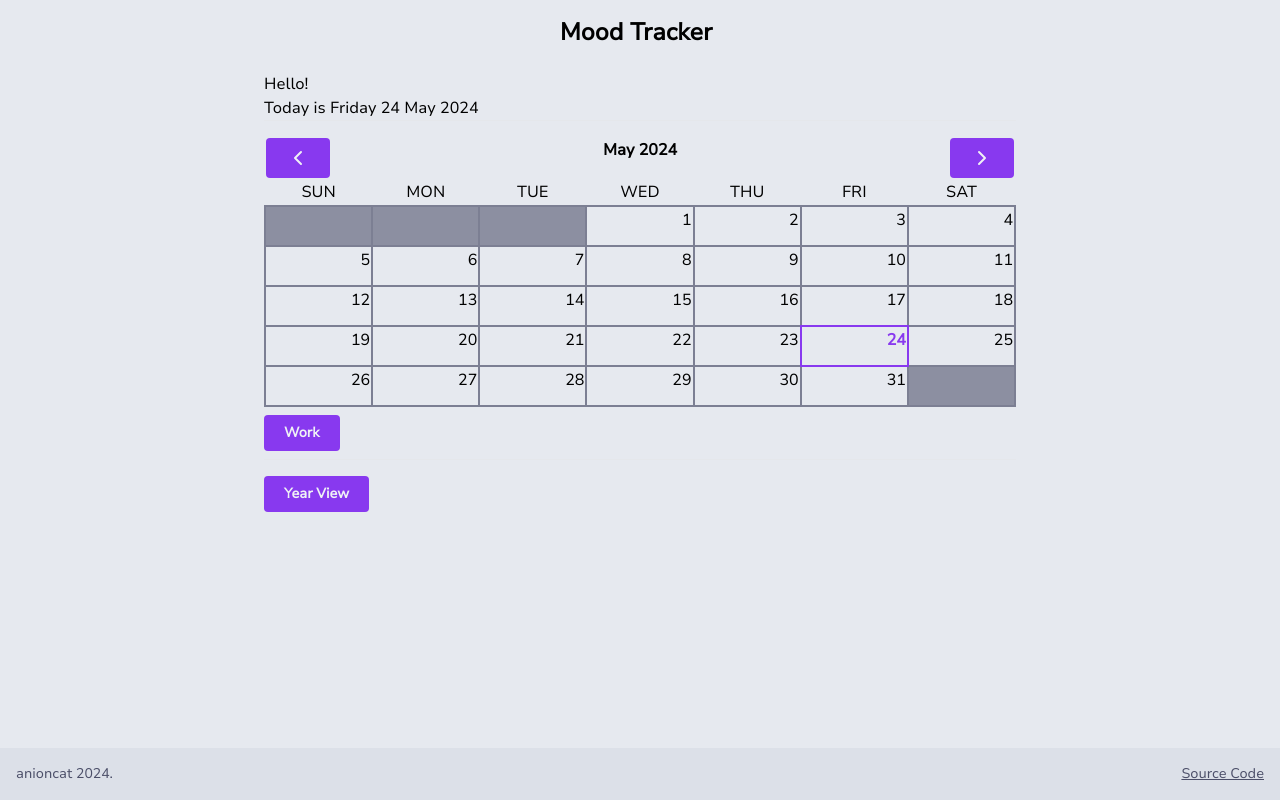
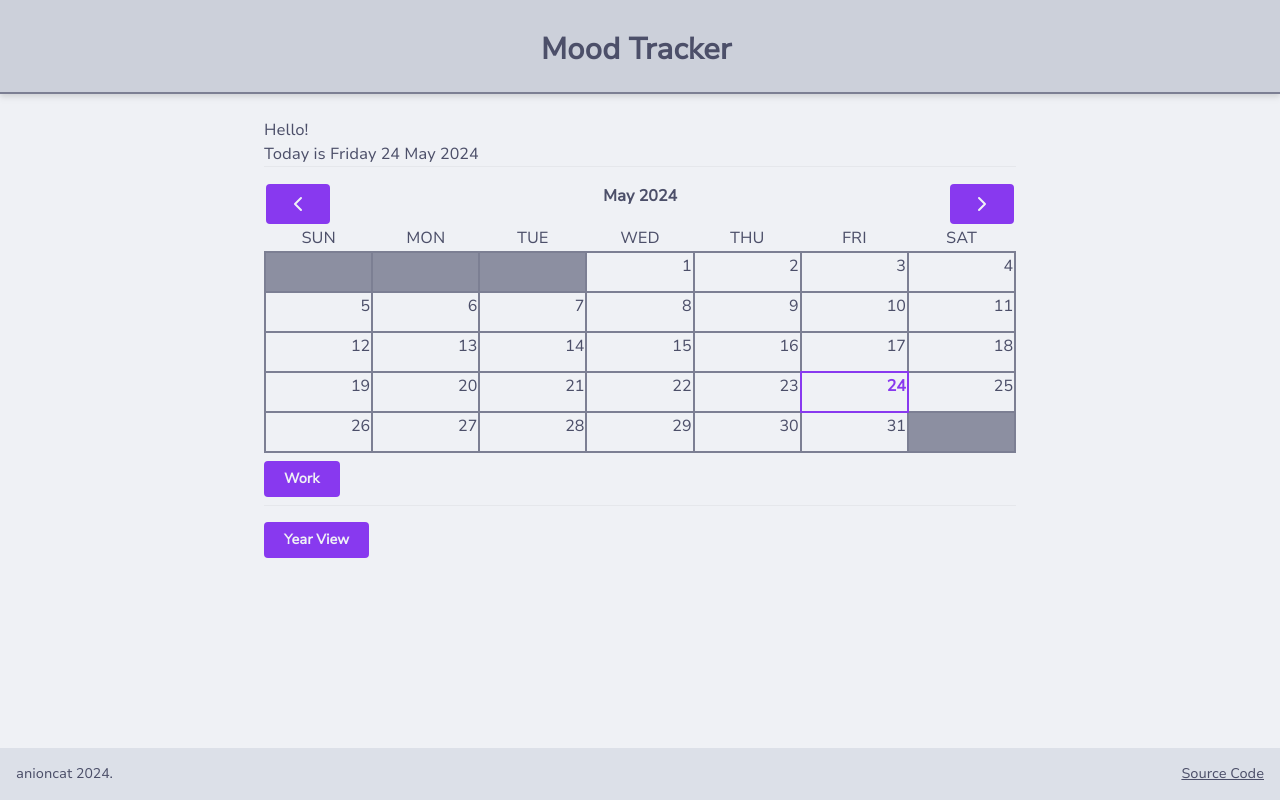
Before and after one commit to anioncat/habit-tracker, a React (Vite) app in the folder frontend/: page / in a window 1280 px wide. Built offline with nearby package versions, Linux system fonts and the light colour scheme.

Commit message:
Make text color the text color

```diff
--- a/frontend/index.html
+++ b/frontend/index.html
@@ -17,7 +17,7 @@
 
     <title>Mood / Habit Tracker</title>
   </head>
-  <body class="bg-mantle">
+  <body class="bg-base">
     <div id="root"></div>
     <script type="module" src="/src/index.tsx"></script>
 
--- a/frontend/public/appStyle.css
+++ b/frontend/public/appStyle.css
@@ -628,8 +628,8 @@ html {
   margin-bottom: 0px;
 }
 
-.mb-4 {
-  margin-bottom: 1rem;
+.mb-2 {
+  margin-bottom: 0.5rem;
 }
 
 .mt-auto {
@@ -676,10 +676,6 @@ html {
   min-height: 3rem;
 }
 
-.min-h-full {
-  min-height: 100%;
-}
-
 .min-h-lvh {
   min-height: 100lvh;
 }
@@ -724,10 +720,6 @@ html {
 
 .resize-none {
   resize: none;
-}
-
-.resize-y {
-  resize: vertical;
 }
 
 .appearance-none {
@@ -800,6 +792,10 @@ html {
   border-width: 2px;
 }
 
+.border-b-2 {
+  border-bottom-width: 2px;
+}
+
 .border-b-4 {
   border-bottom-width: 4px;
 }
@@ -826,10 +822,6 @@ html {
 
 .bg-crust {
   background-color: var(--crust);
-}
-
-.bg-mantle {
-  background-color: var(--mantle);
 }
 
 .bg-overlay-1 {
@@ -864,6 +856,10 @@ html {
   background-color: var(--secondary);
 }
 
+.bg-surface-0 {
+  background-color: var(--surface-0);
+}
+
 .bg-text {
   background-color: var(--text);
 }
@@ -876,19 +872,9 @@ html {
   padding: 1rem;
 }
 
-.px-1 {
-  padding-left: 0.25rem;
-  padding-right: 0.25rem;
-}
-
 .px-2 {
   padding-left: 0.5rem;
   padding-right: 0.5rem;
-}
-
-.px-4 {
-  padding-left: 1rem;
-  padding-right: 1rem;
 }
 
 .px-5 {
@@ -901,23 +887,21 @@ html {
   padding-bottom: 0.5rem;
 }
 
-.py-3 {
-  padding-top: 0.75rem;
-  padding-bottom: 0.75rem;
-}
-
 .py-4 {
   padding-top: 1rem;
   padding-bottom: 1rem;
 }
 
-.px-24 {
-  padding-left: 6rem;
-  padding-right: 6rem;
+.pb-12 {
+  padding-bottom: 3rem;
 }
 
-.pb-12 {
-  padding-bottom: 3rem;
+.pb-4 {
+  padding-bottom: 1rem;
+}
+
+.pt-8 {
+  padding-top: 2rem;
 }
 
 .text-center {
@@ -955,6 +939,10 @@ html {
   color: var(--crust);
 }
 
+.text-inherit {
+  color: inherit;
+}
+
 .text-primary {
   color: var(--primary);
 }
@@ -963,14 +951,13 @@ html {
   color: var(--text);
 }
 
-.filter {
+.drop-shadow-md {
+  --tw-drop-shadow: drop-shadow(0 4px 3px rgb(0 0 0 / 0.07)) drop-shadow(0 2px 2px rgb(0 0 0 / 0.06));
   filter: var(--tw-blur) var(--tw-brightness) var(--tw-contrast) var(--tw-grayscale) var(--tw-hue-rotate) var(--tw-invert) var(--tw-saturate) var(--tw-sepia) var(--tw-drop-shadow);
 }
 
-.transition-shadow {
-  transition-property: box-shadow;
-  transition-timing-function: cubic-bezier(0.4, 0, 0.2, 1);
-  transition-duration: 150ms;
+.filter {
+  filter: var(--tw-blur) var(--tw-brightness) var(--tw-contrast) var(--tw-grayscale) var(--tw-hue-rotate) var(--tw-invert) var(--tw-saturate) var(--tw-sepia) var(--tw-drop-shadow);
 }
 
 .hover\:border-2:hover {
@@ -1007,16 +994,6 @@ html {
 
 .focus\:border-primary:focus {
   border-color: var(--primary);
-}
-
-.focus\:shadow-inner:focus {
-  --tw-shadow: inset 0 2px 4px 0 rgb(0 0 0 / 0.05);
-  --tw-shadow-colored: inset 0 2px 4px 0 var(--tw-shadow-color);
-  box-shadow: var(--tw-ring-offset-shadow, 0 0 #0000), var(--tw-ring-shadow, 0 0 #0000), var(--tw-shadow);
-}
-
-.focus\:outline-0:focus {
-  outline-width: 0px;
 }
 
 .active\:brightness-90:active {
@@ -1080,11 +1057,15 @@ html {
   padding-right: 0.5rem;
 }
 
-.\[\&_h1\]\:text-2xl h1 {
-  font-size: 1.5rem;
-  line-height: 2rem;
+.\[\&_h1\]\:text-3xl h1 {
+  font-size: 1.875rem;
+  line-height: 2.25rem;
 }
 
 .\[\&_h1\]\:font-bold h1 {
   font-weight: 700;
 }
+
+.\[\&_svg\]\:stroke-base svg {
+  stroke: var(--base);
+}
--- a/frontend/src/components/Button.tsx
+++ b/frontend/src/components/Button.tsx
@@ -37,7 +37,7 @@ const Button = ({
   const spacing = `m-0 border-0 rounded inline-flex gap-2 ${
     icon ? 'p-1' : 'py-2 px-5'
   }`
-  const text = 'font-semibold text-sm'
+  const text = 'font-semibold text-sm [&_svg]:stroke-base'
   const alignment = 'justify-center items-center'
   const active = 'active:brightness-90 hover:brightness-110'
   const disabled = `disabled:filter-none ${AppColor.disabledButtonBg} disabled:opacity-80 disabled:cursor-default`
--- a/frontend/src/components/Header.tsx
+++ b/frontend/src/components/Header.tsx
@@ -1,4 +1,5 @@
 import { Link, To } from 'react-router-dom'
+import { AppColor } from '../config/style'
 
 const Header = ({ center, linkTo }: { center?: boolean; linkTo?: To }) => {
   const content = (
@@ -14,10 +15,20 @@ const Header = ({ center, linkTo }: { center?: boolean; linkTo?: To }) => {
   const justify = center ? 'justify-center' : ''
 
   return (
-    <header
-      className={`${justify} flex items-center mb-4 gap-4 select-none [&_a]:text-inherit [&_a]:no-underline [&_a]:flex [&_a]:items-center [&_a]:gap-4 [&_h1]:font-bold [&_h1]:text-2xl [&_h1]:pr-2 [&_h1]:mb-2`}>
-      <HeaderContent></HeaderContent>
-    </header>
+    <>
+      <header
+        className={`
+          ${justify} flex items-center gap-4
+          mb-2 pt-8 pb-4
+          select-none
+          bg-surface-0 text-text
+          border-b-2 ${AppColor.borderColor} drop-shadow-md
+          [&_a]:text-inherit [&_a]:no-underline [&_a]:flex [&_a]:items-center [&_a]:gap-4
+          [&_h1]:font-bold [&_h1]:text-3xl [&_h1]:pr-2 [&_h1]:mb-2
+        `}>
+        <HeaderContent></HeaderContent>
+      </header>
+    </>
   )
 }
 
--- a/frontend/src/components/Main.tsx
+++ b/frontend/src/components/Main.tsx
@@ -1,5 +1,6 @@
 import { HTMLAttributes } from 'react'
 import { AppColor } from '../config/style'
+import { Header } from '.'
 
 interface MainProps extends HTMLAttributes<HTMLElement> {
   wide?: boolean
@@ -8,11 +9,14 @@ interface MainProps extends HTMLAttributes<HTMLElement> {
 const Main = ({ wide, ...props }: MainProps) => {
   const mWidth = wide ? 'max-w-screen-xl' : 'max-w-screen-md'
   return (
-    <main
-      className={`${mWidth} w-full py-4 px-2 box-border my-0 mx-auto pb-12 min-w-[360px] ${AppColor.backgroundColor}`}
-      {...props}>
-      {props.children}
-    </main>
+    <div>
+      <Header center linkTo={'/'}></Header>
+      <main
+        className={`${mWidth} w-full py-4 px-2 box-border my-0 mx-auto pb-12 min-w-[360px] ${AppColor.backgroundColor} text-text`}
+        {...props}>
+        {props.children}
+      </main>
+    </div>
   )
 }
 
--- a/frontend/src/components/MonthView.tsx
+++ b/frontend/src/components/MonthView.tsx
@@ -131,7 +131,7 @@ const MonthView = ({ initialTime: inTime }: MonthViewProps) => {
   }
 
   const WeekDayLink = ({ children }: { children: React.ReactNode }) => (
-    <div className={`w-full h-full select-none`}>{children}</div>
+    <div className={`w-full h-full select-none text-inherit`}>{children}</div>
   )
 
   return (
--- a/frontend/src/config/style.ts
+++ b/frontend/src/config/style.ts
@@ -24,7 +24,7 @@ export const AppColor = {
   disabledBg: 'bg-overlay-1',
 
   // Background
-  backgroundColor: 'bg-mantle',
+  backgroundColor: 'bg-base',
 
   // Primary
   primaryText: 'text-primary',
--- a/frontend/src/config/styles/catppuccin-latte.ts
+++ b/frontend/src/config/styles/catppuccin-latte.ts
@@ -1,6 +1,6 @@
-import { ITheme } from './utils'
+import { Theme } from './utils'
 
-const CatppucinLatte: ITheme = {
+const CatppucinLatte: Theme = {
   primary: '#8839ef', // Mauve
   secondary: '#dc8a78', // Rosewater
   score0: '#d20f39', // Red
--- a/frontend/src/config/styles/index.ts
+++ b/frontend/src/config/styles/index.ts
@@ -1,9 +1,9 @@
 import CatppuccinLatte from './catppuccin-latte'
-import { applyTheme, IThemes } from './utils'
+import { applyTheme, Themes } from './utils'
 
 export const DEFAULT_THEME: string = 'catppuccin-latte'
 
-export const themes: IThemes = {
+export const themes: Themes = {
   'catppuccin-latte': CatppuccinLatte,
 }
 
--- a/frontend/src/config/styles/utils.ts
+++ b/frontend/src/config/styles/utils.ts
@@ -1,6 +1,6 @@
 import { themes } from '.'
 
-export interface ITheme {
+export interface Theme {
   primary: string
   secondary: string
   score0: string
@@ -22,15 +22,15 @@ export interface ITheme {
   crust: string
 }
 
-export interface IThemes {
-  [key: string]: ITheme
+export interface Themes {
+  [key: string]: Theme
 }
 
-export interface IMappedTheme {
+export interface MappedTheme {
   [key: string]: string | null
 }
 
-export const mapTheme = (variables: ITheme): IMappedTheme => {
+export const mapTheme = (variables: Theme): MappedTheme => {
   return {
     '--primary': variables.primary || '',
     '--secondary': variables.secondary || '',
--- a/frontend/src/pages/DayView/DayView.tsx
+++ b/frontend/src/pages/DayView/DayView.tsx
@@ -3,7 +3,7 @@ import { Link, useParams, useSearchParams } from 'react-router-dom'
 
 import { ChevronLeft } from 'lucide-react'
 import DayEntry from './components/DayEntry'
-import { Button, Header, Main } from '../../components'
+import { Button, Main } from '../../components'
 import { useJournalDayStore, useJournalsStore } from '../../stores'
 import { createNewYear } from '../../stores/useJournalsStore'
 import { JournalDay } from '../../types/ProjectTypes'
@@ -53,7 +53,6 @@ const DayView = () => {
 
   return (
     <Main>
-      <Header center linkTo={'/'} />
       <Link to={`/?month=${searchParams.get('return')}`}>
         <Button>
           <ChevronLeft />
--- a/frontend/src/pages/Landing/Landing.tsx
+++ b/frontend/src/pages/Landing/Landing.tsx
@@ -3,7 +3,7 @@ import dayjs from 'dayjs'
 import { useEffect, useState } from 'react'
 import { useSearchParams } from 'react-router-dom'
 
-import { Button, Header, Main, MonthView, YearView } from '../../components'
+import { Button, Main, MonthView, YearView } from '../../components'
 import { randomGreeting } from '../../util/greetings'
 // import { useJournalDayStore } from '/src/stores'
 
@@ -33,7 +33,6 @@ const Landing = () => {
 
   return (
     <Main>
-      <Header center linkTo={'/'} />
       <SectionsContainer>
         <div className="container">
           <p>{greet}!</p>
```
